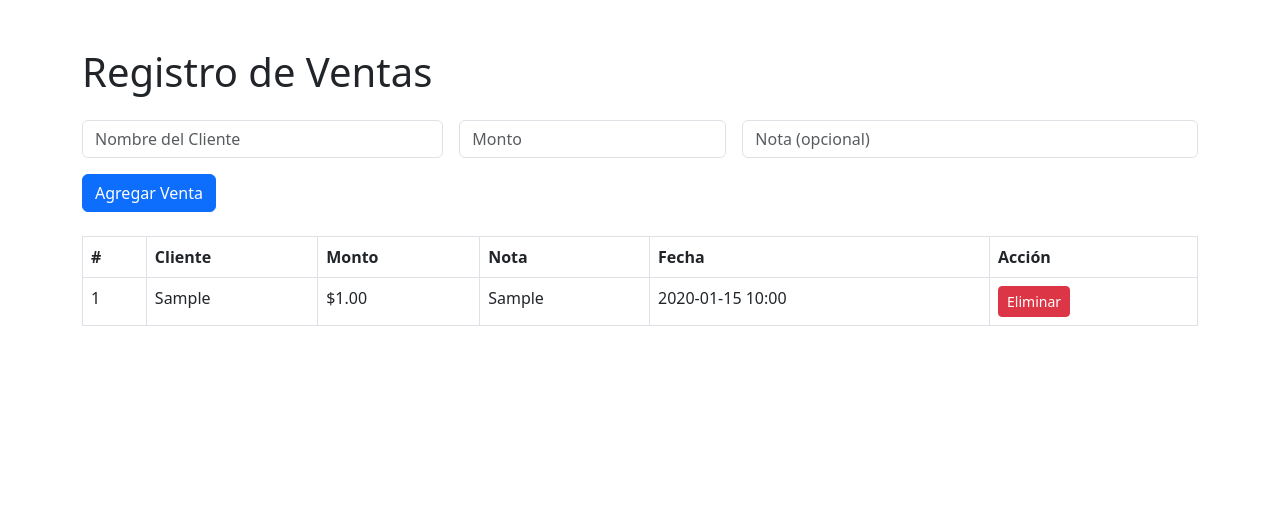
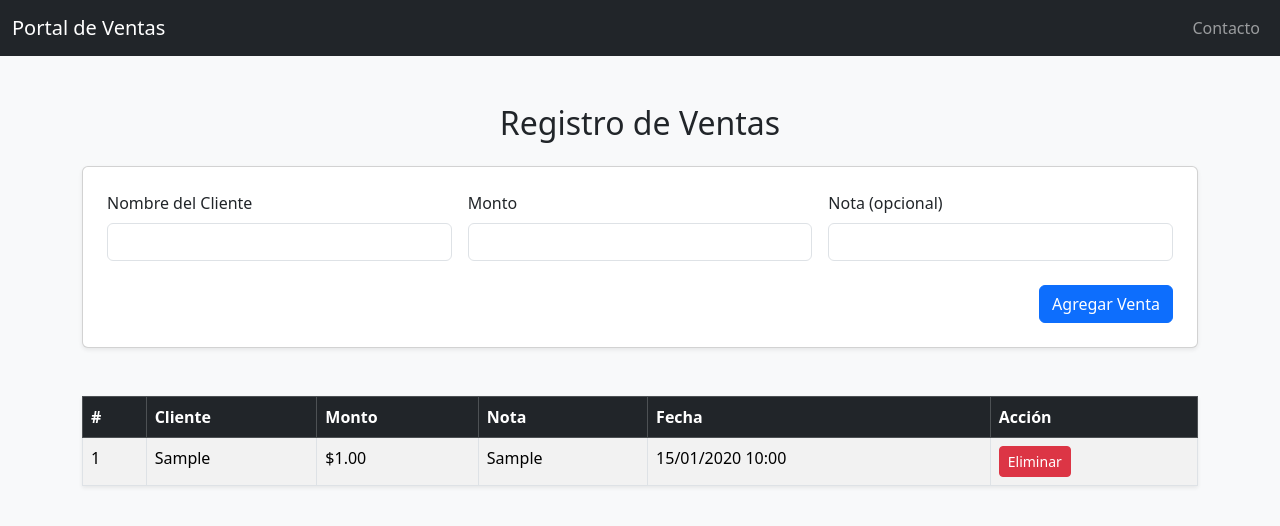
Before and after one commit to Johan-M01/portal-ventas-flask-v2, a Flask app: page / in a window 1280 px wide. Shown: the top 526 px of the page. Run offline with Flask 3, Linux system fonts and the light colour scheme; tables that the repository leaves empty hold one stand-in row (values such as "Sample post").

Commit message:
Primera versión funcional del portal de ventas con Flask

```diff
--- a/app.py
+++ b/app.py
@@ -1,13 +1,23 @@
-from flask import Flask, render_template, request, redirect, url_for
+from flask import Flask, render_template, request, redirect, url_for, flash
 from flask_sqlalchemy import SQLAlchemy
+from flask_wtf import FlaskForm
+from wtforms import StringField, TextAreaField, SubmitField
+from wtforms.validators import DataRequired, Email
 from datetime import datetime
+import os
+
+# --- CONFIGURACIÓN DE LA APP ---
+basedir = os.path.abspath(os.path.dirname(__file__))
+os.makedirs(os.path.join(basedir, 'instance'), exist_ok=True)
 
 app = Flask(__name__)
-app.config['SQLALCHEMY_DATABASE_URI'] = 'sqlite:///ventas.db'
+app.config['SQLALCHEMY_DATABASE_URI'] = 'sqlite:///' + os.path.join(basedir, 'instance', 'ventas.db')
 app.config['SQLALCHEMY_TRACK_MODIFICATIONS'] = False
+app.config['SECRET_KEY'] = os.urandom(24)
 
 db = SQLAlchemy(app)
 
+# --- MODELOS ---
 class Venta(db.Model):
     id = db.Column(db.Integer, primary_key=True)
     cliente = db.Column(db.String(100), nullable=False)
@@ -15,6 +25,20 @@ class Venta(db.Model):
     nota = db.Column(db.Text, nullable=True)
     fecha = db.Column(db.DateTime, default=datetime.utcnow)
 
+class Contacto(db.Model):
+    id = db.Column(db.Integer, primary_key=True)
+    nombre = db.Column(db.String(100), nullable=False)
+    correo = db.Column(db.String(120), nullable=False)
+    mensaje = db.Column(db.Text, nullable=False)
+
+# --- FORMULARIO DE CONTACTO ---
+class ContactForm(FlaskForm):
+    nombre = StringField('Nombre', validators=[DataRequired()])
+    correo = StringField('Correo Electrónico', validators=[DataRequired(), Email()])
+    mensaje = TextAreaField('Mensaje', validators=[DataRequired()])
+    enviar = SubmitField('Enviar')
+
+# --- RUTAS ---
 @app.route('/')
 def index():
     ventas = Venta.query.order_by(Venta.fecha.desc()).all()
@@ -37,6 +61,22 @@ def eliminar(id):
     db.session.commit()
     return redirect(url_for('index'))
 
+@app.route("/contacto", methods=["GET", "POST"])
+def contacto():
+    form = ContactForm()
+    if form.validate_on_submit():
+        nuevo_contacto = Contacto(
+            nombre=form.nombre.data,
+            correo=form.correo.data,
+            mensaje=form.mensaje.data
+        )
+        db.session.add(nuevo_contacto)
+        db.session.commit()
+        flash("Mensaje enviado correctamente.")
+        return redirect(url_for("contacto"))
+    return render_template("contact.html", form=form)
+
+# --- EJECUCIÓN ---
 if __name__ == '__main__':
     with app.app_context():
         db.create_all()
--- a/templates/index.html
+++ b/templates/index.html
@@ -1,29 +1,49 @@
-<!doctype html>
+<!DOCTYPE html>
 <html lang="es">
 <head>
-    <meta charset="utf-8">
-    <title>Portal de Ventas</title>
-    <link href="https://cdn.jsdelivr.net/npm/bootstrap@5.3.0/dist/css/bootstrap.min.css" rel="stylesheet">
+    <meta charset="UTF-8">
+    <title>Registro de Ventas</title>
+    <link href="https://cdn.jsdelivr.net/npm/bootstrap@5.3.3/dist/css/bootstrap.min.css" rel="stylesheet">
 </head>
-  <body>
-    <div class="container mt-5">
-      <h1 class="mb-4">Registro de Ventas</h1>
-      <form action="{{ url_for('agregar') }}" method="POST" class="row g-3 mb-4">
+<body class="bg-light">
+    <nav class="navbar navbar-expand-lg navbar-dark bg-dark">
+        <div class="container-fluid">
+            <a class="navbar-brand" href="/">Portal de Ventas</a>
+            <div class="collapse navbar-collapse">
+                <ul class="navbar-nav ms-auto">
+                    <li class="nav-item">
+                        <a class="nav-link" href="/contacto">Contacto</a>
+                    </li>
+                </ul>
+            </div>
+        </div>
+    </nav>
+
+    <div class="container my-5">
+        <h2 class="mb-4 text-center">Registro de Ventas</h2>
+
+        <form action="/agregar" method="post" class="card p-4 shadow-sm mb-5 bg-white rounded">
+            <div class="row g-3">
                 <div class="col-md-4">
-          <input type="text" name="cliente" class="form-control" placeholder="Nombre del Cliente" required>
+                    <label class="form-label">Nombre del Cliente</label>
+                    <input type="text" name="cliente" class="form-control" required>
                 </div>
-        <div class="col-md-3">
-          <input type="number" step="0.01" name="monto" class="form-control" placeholder="Monto" required>
+                <div class="col-md-4">
+                    <label class="form-label">Monto</label>
+                    <input type="number" name="monto" step="0.01" class="form-control" required>
                 </div>
-        <div class="col-md-5">
-          <input type="text" name="nota" class="form-control" placeholder="Nota (opcional)">
+                <div class="col-md-4">
+                    <label class="form-label">Nota (opcional)</label>
+                    <input type="text" name="nota" class="form-control">
                 </div>
-        <div class="col-12">
+            </div>
+            <div class="text-end mt-4">
                 <button type="submit" class="btn btn-primary">Agregar Venta</button>
             </div>
         </form>
-      <table class="table table-bordered">
-        <thead>
+
+        <table class="table table-striped table-bordered shadow-sm">
+            <thead class="table-dark">
                 <tr>
                     <th>#</th>
                     <th>Cliente</th>
@@ -36,16 +56,24 @@
             <tbody>
                 {% for venta in ventas %}
                 <tr>
-            <td>{{ venta.id }}</td>
+                    <td>{{ loop.index }}</td>
                     <td>{{ venta.cliente }}</td>
-            <td>${{ '%.2f'|format(venta.monto) }}</td>
+                    <td>${{ "%.2f"|format(venta.monto) }}</td>
                     <td>{{ venta.nota or '-' }}</td>
-            <td>{{ venta.fecha.strftime('%Y-%m-%d %H:%M') }}</td>
-            <td><a href="{{ url_for('eliminar', id=venta.id) }}" class="btn btn-danger btn-sm">Eliminar</a></td>
+                    <td>{{ venta.fecha.strftime('%d/%m/%Y %H:%M') }}</td>
+                    <td>
+                        <a href="{{ url_for('eliminar', id=venta.id) }}" class="btn btn-sm btn-danger">Eliminar</a>
+                    </td>
+                </tr>
+                {% else %}
+                <tr>
+                    <td colspan="6" class="text-center">No hay ventas registradas aún.</td>
                 </tr>
                 {% endfor %}
             </tbody>
         </table>
     </div>
+
+    <script src="https://cdn.jsdelivr.net/npm/bootstrap@5.3.3/dist/js/bootstrap.bundle.min.js"></script>
 </body>
 </html>
```
Also changed, not shown: forms.py (added, +8 -0 lines), models.py (added, +9 -0 lines), templates/contact.html (added, +37 -0 lines), auth.py (added), templates/login.html (added), templates/register.html (added). Lines whose indentation alone changed are shown as unchanged.
